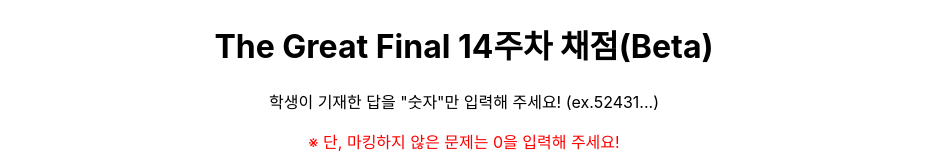
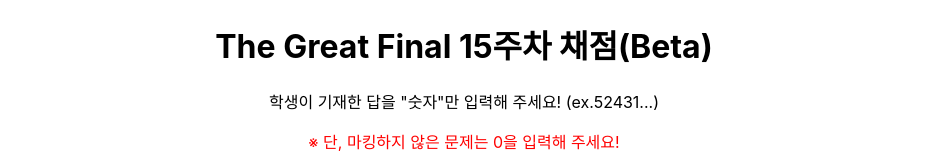
Before and after one commit to GitC0de/TGF-Scoring, a React (Create React App) app: page / in a window 1280 px wide. Shown: the top 160 px of the page, without its empty margins (176-1123 px from the left). Built offline with nearby package versions, Linux system fonts and the light colour scheme.

Commit message:
15th week update

```diff
--- a/src/App.js
+++ b/src/App.js
@@ -5,7 +5,7 @@ import "./App.css";
 function App() {
   return (
     <div className="App">
-      <h1>The Great Final 14주차 채점(Beta)</h1>
+      <h1>The Great Final 15주차 채점(Beta)</h1>
 
       <p>학생이 기재한 답을 "숫자"만 입력해 주세요! (ex.52431...)</p>
       <p className="warning">※ 단, 마킹하지 않은 문제는 0을 입력해 주세요!</p>
--- a/src/System.js
+++ b/src/System.js
@@ -2,11 +2,11 @@ import { React, useState, useRef, useEffect } from "react";
 import "./System.css";
 export default function System() {
   const rightAnswer = [
-    4, 3, 4, 1, 5, 1, 3, 2, 1, 2, 5, 2, 3, 5, 4, 1, 5, 4, 3, 5,
+    5, 4, 4, 5, 1, 3, 2, 5, 2, 1, 4, 5, 4, 3, 1, 3, 2, 4, 1, 5,
   ];
 
   const questionScore = [
-    2, 2, 3, 2, 2, 3, 2, 2, 3, 3, 3, 2, 2, 3, 3, 3, 3, 2, 3, 2,
+    2, 2, 3, 2, 2, 3, 2, 2, 3, 3, 3, 3, 3, 2, 2, 3, 3, 2, 3, 2,
   ];
 
   const wrongProblems = [];
```
